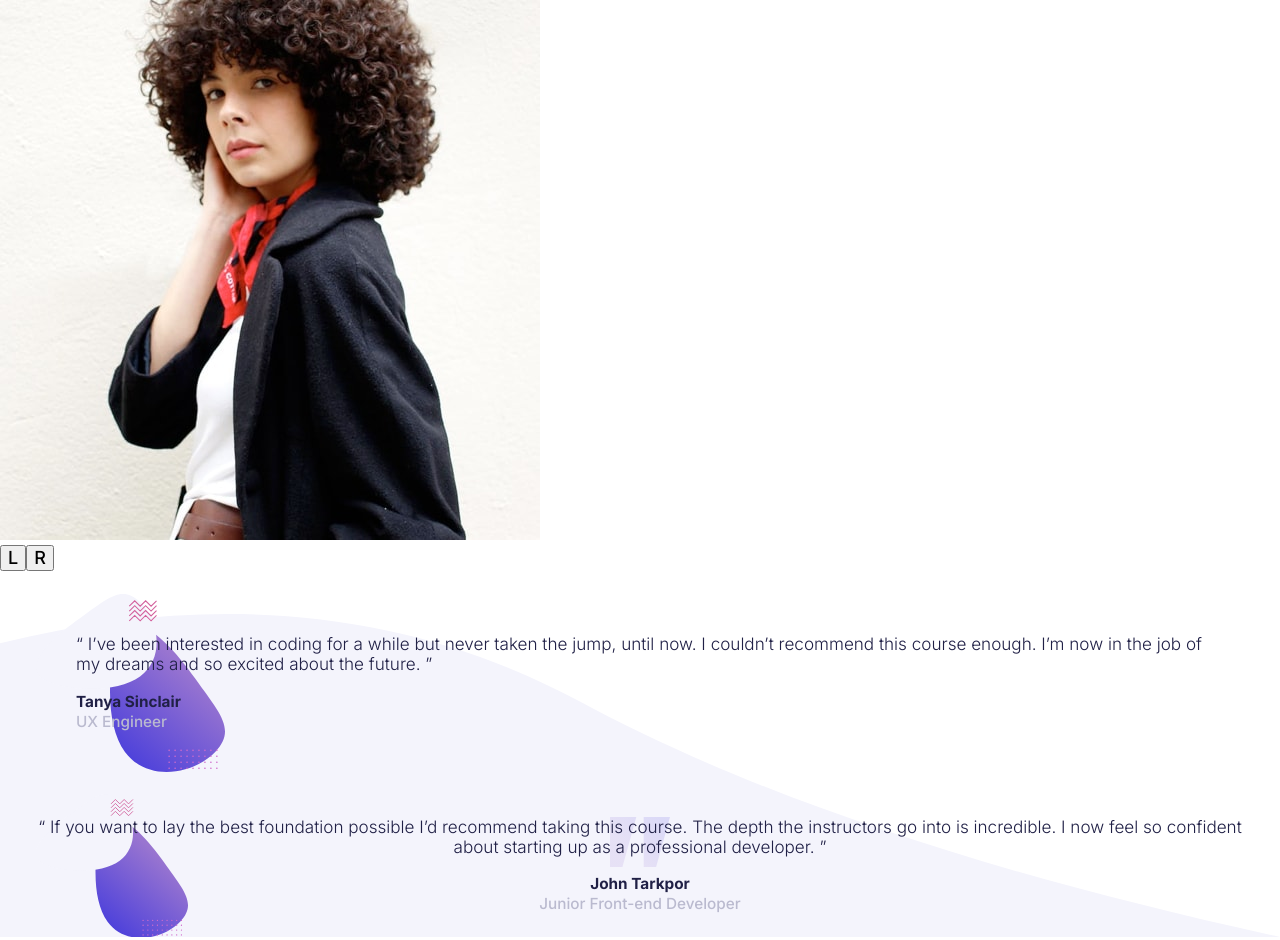
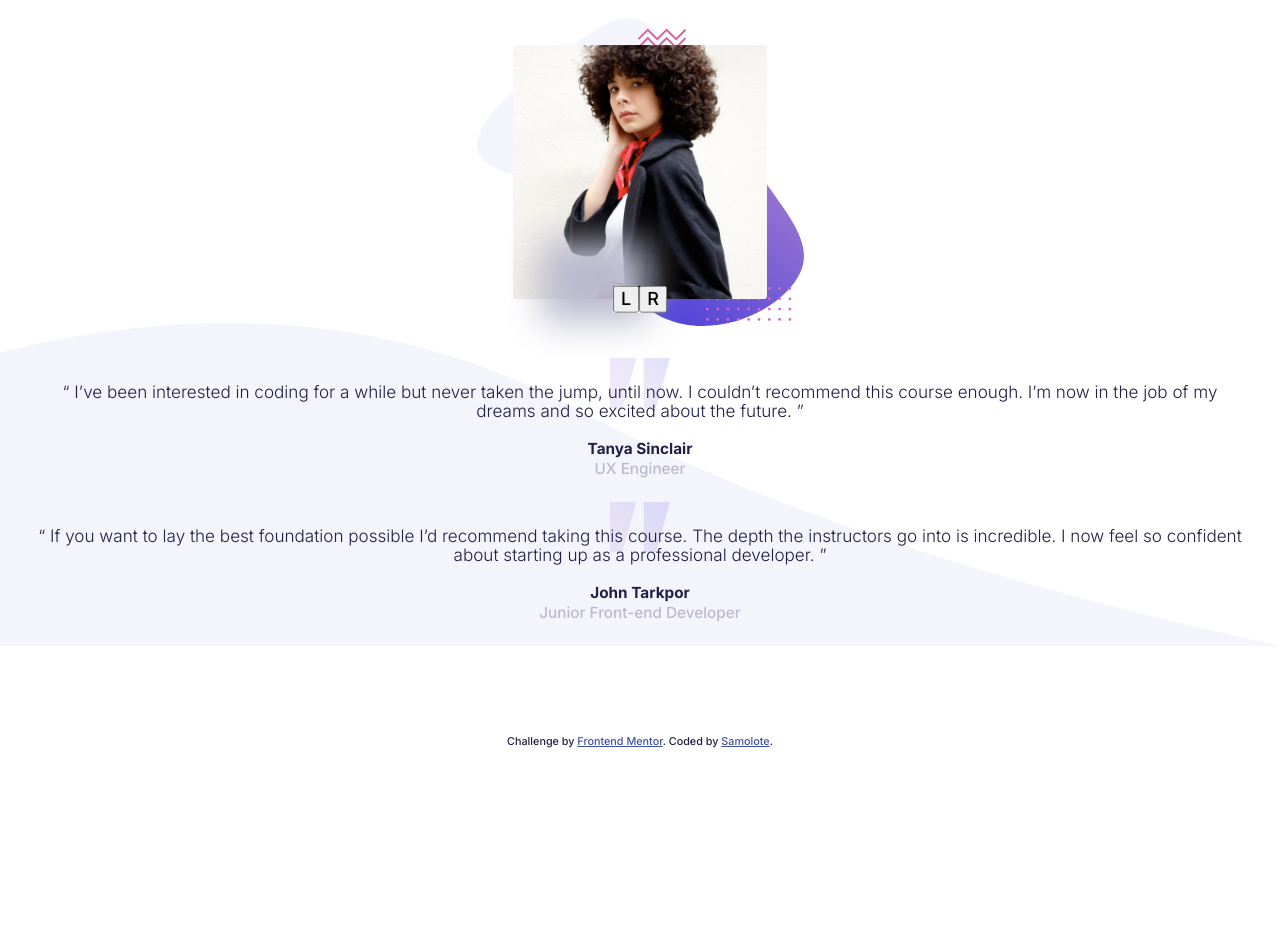
Before and after one commit to Samolote/coding-bootcamp-slider-frontendmentor, a plain HTML site: page index.html in a window 1280 px wide. Shown: the top 940 px of the page. After the commit the page ends 800 px from the top, so only its background shows below. Drawn offline with Linux system fonts and the light colour scheme.

Commit message:
Rearange styling of already existing classes

```diff
--- a/index.html
+++ b/index.html
@@ -34,7 +34,7 @@
         </blockquote>
       </figure>
       <figure class="testimonial">
-        <blockquote class="testimonial__text-content">
+        <blockquote class="testimonial__container">
           <p class="testimonial__quote">
             “ If you want to lay the best foundation possible I’d recommend taking this course.
             The depth the instructors go into is incredible. I now feel so confident about
--- a/styles.css
+++ b/styles.css
@@ -29,15 +29,85 @@ html {
 	background: url('./assets/images/pattern-curve.svg') left bottom / contain no-repeat;
 }
 
-.testimonial {
-	margin: 1.25rem 2rem;
-	padding: 1.25rem 0;
-	background: url('./assets/images/pattern-bg.svg') left top / contain no-repeat;
+.testimonials__display-controls {
+	position: relative;
 }
 
-.testimonial__text-content {
+.portrait-container {
+	position: relative;
+	margin: 1rem 1rem 1.8rem;
+	padding: 1.5rem 0;
+}
+
+.portrait-container::after {
+	content: '';
+	position: absolute;
+	top: 0;
+	left: 0;
+	width: 100%;
+	height: 100%;
+	background: url('./assets/images/pattern-bg.svg') center center / contain no-repeat;
+	z-index: -1;
+}
+
+.portrait-container__portrait {
+	display: block;
+	position: relative;
+	margin: 0 auto;
+	border-radius: 3px;
+	max-width: 254px;
+	z-index: 1;
+}
+
+.button-container {
+	display: flex;
+	position: absolute;
+	bottom: 0;
+	left: 50%;
+	transform: translate(-50%, -50%);
+	z-index: 1;
+}
+
+.button-container::after {
+	content: '';
+	position: absolute;
+	top: 0;
+	left: 0;
+	width: 100%;
+	height: 100%;
+	box-shadow: -2.5rem -1rem 2rem 1.5rem var(--light);
+	z-index: -1;
+}
+
+.button {
+	position: relative;
+}
+
+/* .button--prev {
+	transform: rotate(-45deg);
+}
+
+.button--next {
+	transform: rotate(45deg);
+} */
+
+.button--prev::after,
+.button--next::after {
+	content: '';
+	position: absolute;
+	top: 50%;
+	left: 50%;
+	transform: traslate(-50%, -50%);
+}
+
+.testimonial {
+	margin: 0 2rem;
+	padding: 1.3rem 0;
+	background: url('./assets/images/pattern-quotes.svg') center top / 60px no-repeat;
+}
+
+.testimonial__container {
 	margin: 0;
-	background: url('./assets/images/pattern-quotes.svg') center top / 60px no-repeat;
 	text-align: center;
 }
 
@@ -69,31 +139,6 @@ html {
 	max-width: 254px;
 }
 
-.button-container {
-	display: flex;
-}
-
-.button {
-	position: relative;
-}
-
-/* .button--prev {
-	transform: rotate(-45deg);
-}
-
-.button--next {
-	transform: rotate(45deg);
-} */
-
-.button--prev::after,
-.button--next::after {
-	content: '';
-	position: absolute;
-	top: 50%;
-	left: 50%;
-	transform: traslate(-50%, -50%);
-}
-
 .footer {
 	margin-top: 5rem;
 	/* margin-top: 2.5rem; */
```
